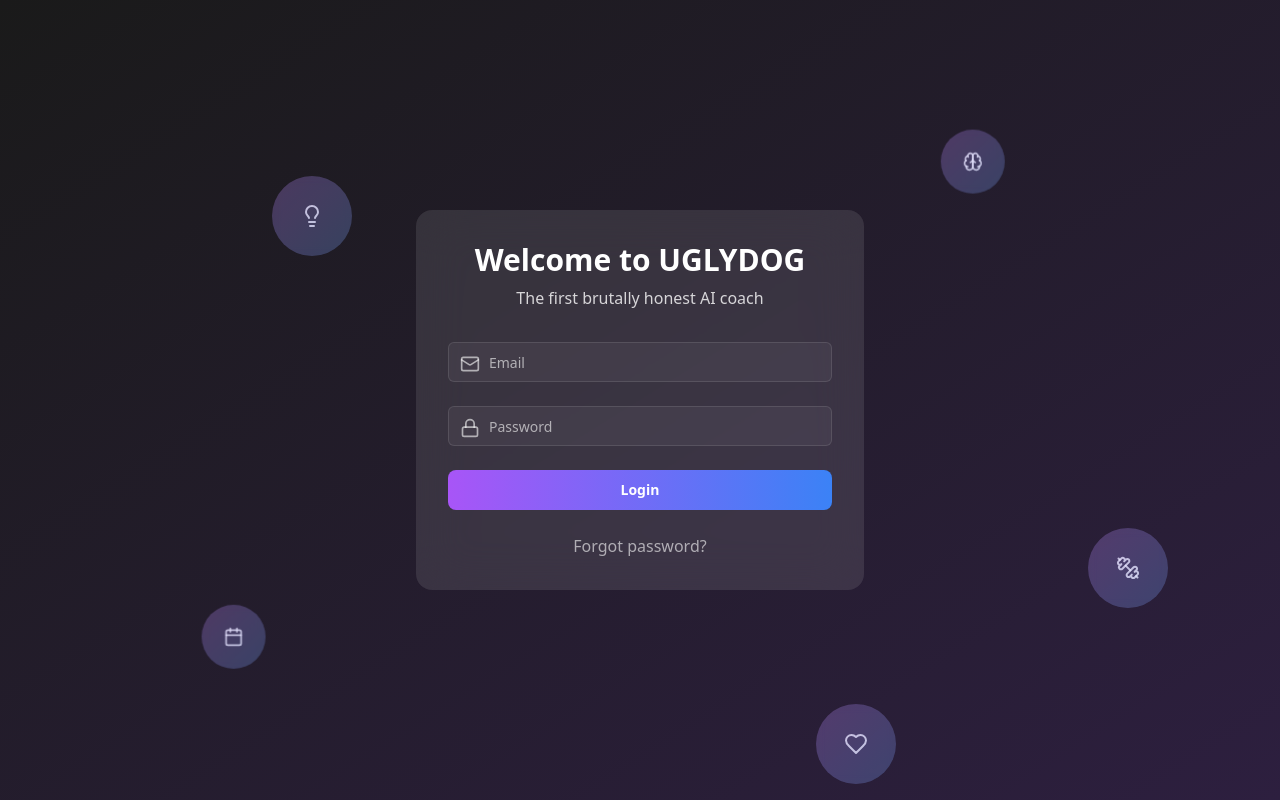
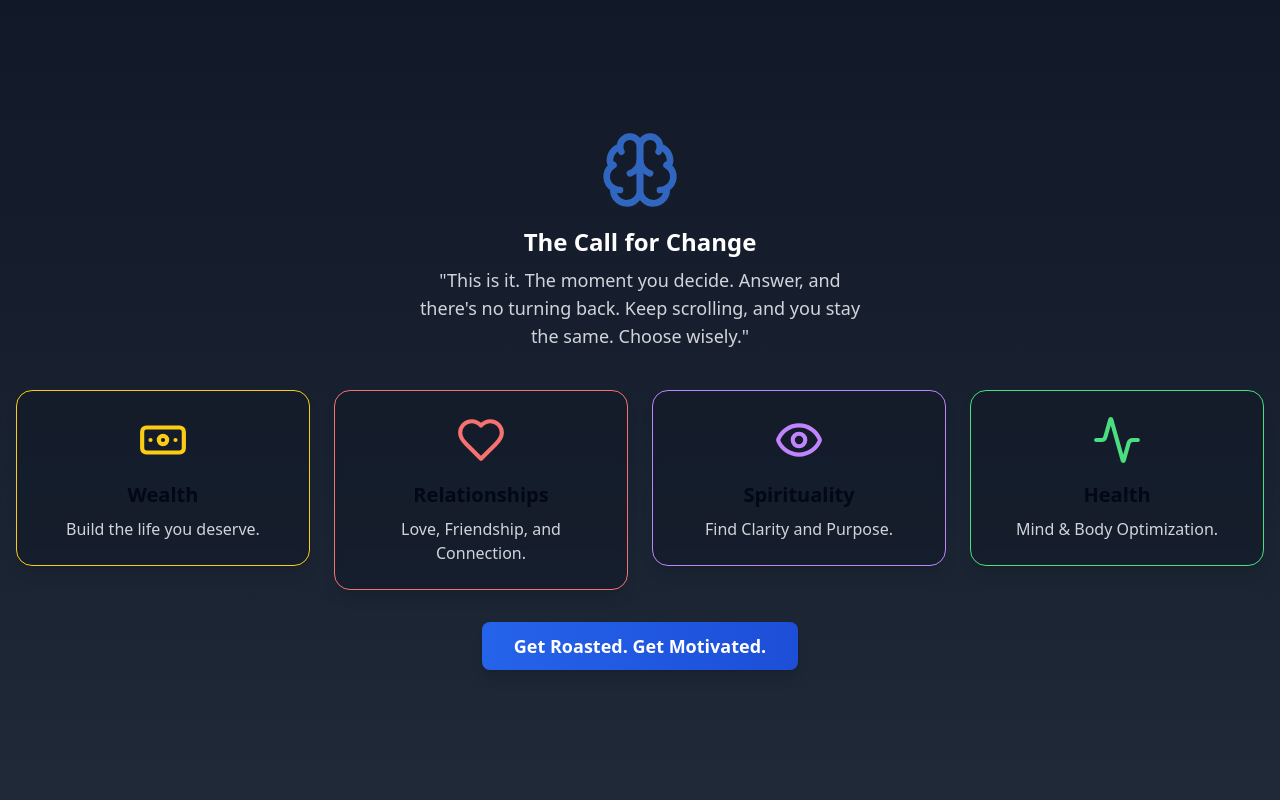
Before and after one commit to UglydogAi/bubble-journey, a React (Vite) app: page / in a window 1280 px wide. Built offline with nearby package versions, Linux system fonts and the light colour scheme.

Commit message:
Add landing page component
This commit introduces a new component for the landing page.  The component displays several categories with icons and descriptions, along with an introductory section and a call to action button.  The categories are animated on hover.

```diff
--- a/src/pages/Index.tsx
+++ b/src/pages/Index.tsx
@@ -1,8 +1,8 @@
 
-import Auth from "./auth/Auth";
+import LandingPage from "./landing/LandingPage";
 
 const Index = () => {
-  return <Auth />;
+  return <LandingPage />;
 };
 
 export default Index;
--- a/src/pages/auth/Auth.tsx
+++ b/src/pages/auth/Auth.tsx
@@ -1,4 +1,3 @@
-
 import { useState } from "react";
 import { motion } from "framer-motion";
 import { Brain, Calendar, Dumbbell, Heart, Lightbulb, Lock, Mail } from "lucide-react";
@@ -8,11 +7,11 @@ import { Bubble } from "@/components/auth/Bubble";
 import { toast } from "sonner";
 
 const bubbleConfigs = [
-  { icon: Lightbulb, position: { x: "20%", y: "20%" }, message: "Unlock your potential" },
-  { icon: Brain, position: { x: "70%", y: "15%" }, message: "Train your mindset" },
-  { icon: Dumbbell, position: { x: "80%", y: "60%" }, message: "Push your limits" },
-  { icon: Calendar, position: { x: "15%", y: "70%" }, message: "Plan for success" },
-  { icon: Heart, position: { x: "60%", y: "80%" }, message: "Transform your life" },
+  { icon: Lightbulb, position: { x: 20, y: 20 }, message: "Unlock your potential" },
+  { icon: Brain, position: { x: 70, y: 15 }, message: "Train your mindset" },
+  { icon: Dumbbell, position: { x: 80, y: 60 }, message: "Push your limits" },
+  { icon: Calendar, position: { x: 15, y: 70 }, message: "Plan for success" },
+  { icon: Heart, position: { x: 60, y: 80 }, message: "Transform your life" },
 ];
 
 const Auth = () => {
--- /dev/null
+++ b/src/pages/landing/LandingPage.tsx
@@ -0,0 +1,79 @@
+
+import React from "react";
+import { Card } from "@/components/ui/card";
+import { motion } from "framer-motion";
+import { Brain, Heart, Eye, Activity, Banknote } from "lucide-react";
+import { Button } from "@/components/ui/button";
+
+const categories = [
+  {
+    id: "wealth",
+    icon: <Banknote size={50} className="text-yellow-400" />,
+    title: "Wealth",
+    description: "Build the life you deserve.",
+    color: "bg-yellow-500/10 border-yellow-400",
+  },
+  {
+    id: "relationships",
+    icon: <Heart size={50} className="text-red-400" />,
+    title: "Relationships",
+    description: "Love, Friendship, and Connection.",
+    color: "bg-red-500/10 border-red-400",
+  },
+  {
+    id: "spirituality",
+    icon: <Eye size={50} className="text-purple-400" />,
+    title: "Spirituality",
+    description: "Find Clarity and Purpose.",
+    color: "bg-purple-500/10 border-purple-400",
+  },
+  {
+    id: "health",
+    icon: <Activity size={50} className="text-green-400" />,
+    title: "Health",
+    description: "Mind & Body Optimization.",
+    color: "bg-green-500/10 border-green-400",
+  },
+];
+
+export default function LandingPage() {
+  return (
+    <div className="flex flex-col items-center justify-center min-h-screen bg-gradient-to-b from-gray-900 to-gray-800 text-white px-4">
+      <motion.div
+        initial={{ scale: 0.8 }}
+        animate={{ scale: 1 }}
+        transition={{ type: "spring", stiffness: 300 }}
+        className="flex flex-col items-center justify-center mb-10"
+      >
+        <Brain size={80} className="text-blue-500 animate-pulse" />
+        <h2 className="text-2xl font-bold mt-4">The Call for Change</h2>
+        <p className="text-lg text-gray-300 text-center max-w-md mt-2">
+          "This is it. The moment you decide. Answer, and there's no turning back. Keep scrolling, and you stay the same. Choose wisely."
+        </p>
+      </motion.div>
+
+      <div className="grid grid-cols-1 md:grid-cols-2 lg:grid-cols-4 gap-6">
+        {categories.map((category) => (
+          <motion.div
+            key={category.id}
+            whileHover={{ scale: 1.05 }}
+            transition={{ type: "spring", stiffness: 300 }}
+          >
+            <Card className={`border ${category.color} p-6 rounded-2xl shadow-lg flex flex-col items-center text-center bg-gray-900/50 backdrop-blur-sm`}>
+              {category.icon}
+              <h3 className="text-xl font-semibold mt-4">{category.title}</h3>
+              <p className="text-gray-300 mt-2">{category.description}</p>
+            </Card>
+          </motion.div>
+        ))}
+      </div>
+
+      <Button
+        className="mt-8 px-8 py-6 bg-gradient-to-r from-blue-600 to-blue-700 hover:from-blue-700 hover:to-blue-800 text-white text-lg font-bold rounded-lg shadow-lg transition-all"
+        size="lg"
+      >
+        Get Roasted. Get Motivated.
+      </Button>
+    </div>
+  );
+}
```
